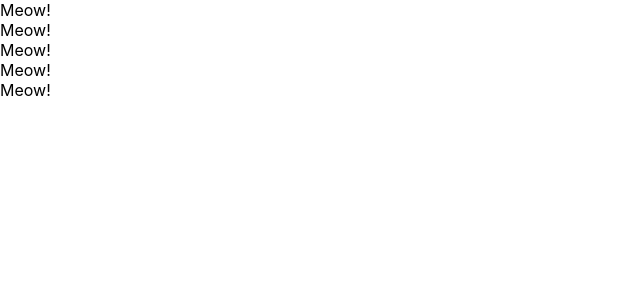
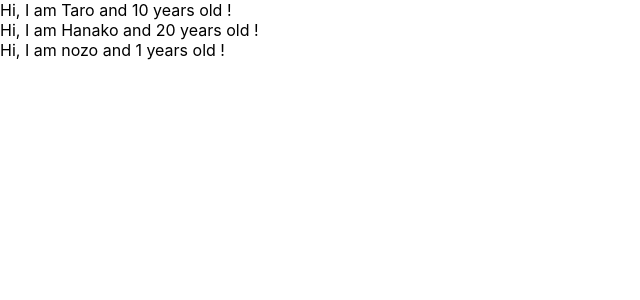
Before and after one commit to reidpopo/react_sample_app_01, a React (Create React App) app: page / in a window 1280 px wide. Shown: the top 300 px of the page, without its empty margins (0-640 px from the left). Built offline with nearby package versions, Linux system fonts and the light colour scheme.

Commit message:
learn props

```diff
--- a/src/App.js
+++ b/src/App.js
@@ -1,34 +1,29 @@
 import React from 'react';
 
-// class App extends Component {
-//   render() {
-//     return null;
-//   }
-// }
-
-// function App() {
-//   return (
-//     <React.Fragment>
-//       <label htmlFor="bar">bar</label>
-//       <input type="text" onChange={() => {console.log("i am clicked.")}} />
-//     </React.Fragment>
-//   )
-// }
-
 const App = () => {
+  const profiles = [
+    { name: "Taro", age: 10 },
+    { name: "Hanako", age: 20 },
+    { name: "nozo"}
+  ]
   return (
     <div>
-      <Cat />
-      <Cat />
-      <Cat />
-      <Cat />
-      <Cat />
+      {
+        profiles.map((profiles, index) => {
+          return <User name={profiles.name} age={profiles.age} key={index} />
+
+        })
+      }
     </div>
   )
 }
 
-const Cat = () => {
-  return <div>Meow!</div>
+const User = (props) => {
+  return <div>Hi, I am {props.name} and {props.age} years old !</div>
+}
+
+User.defaultProps = {
+  age: 1
 }
 
 export default App;
```
